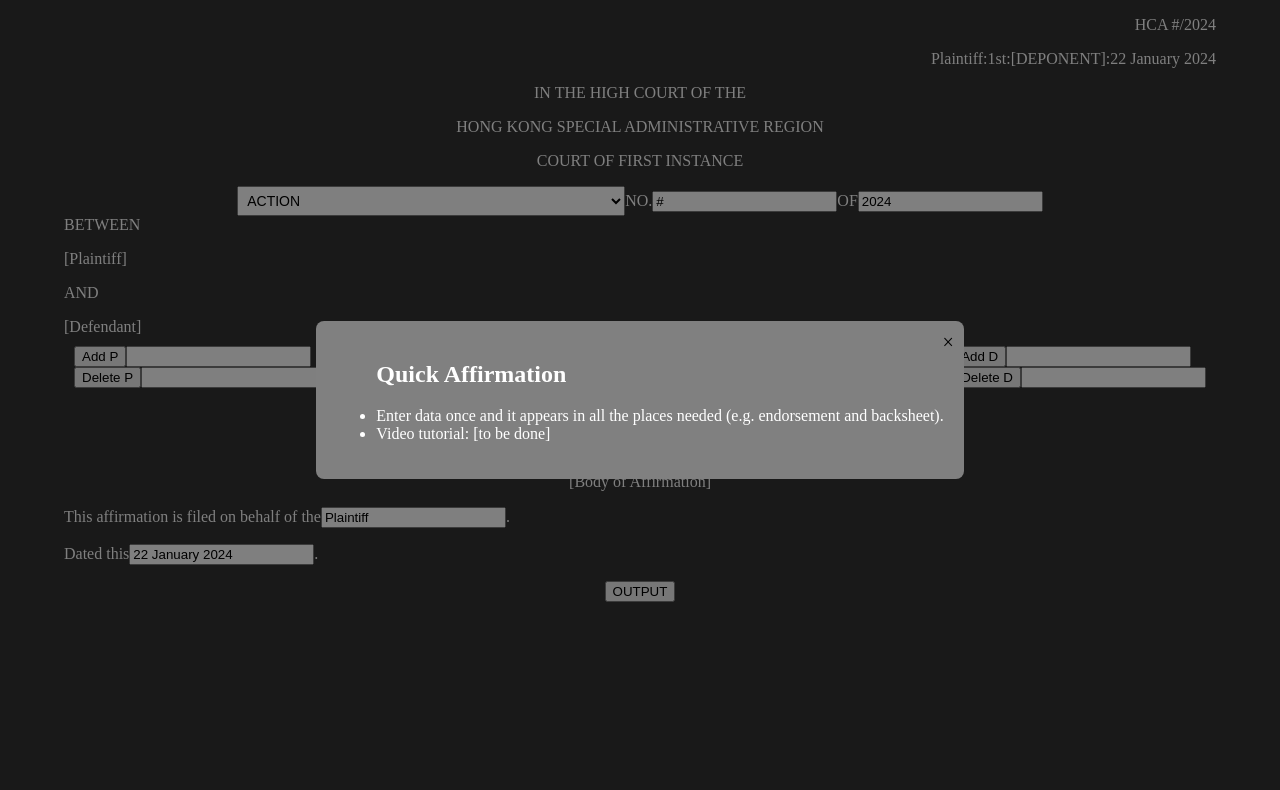
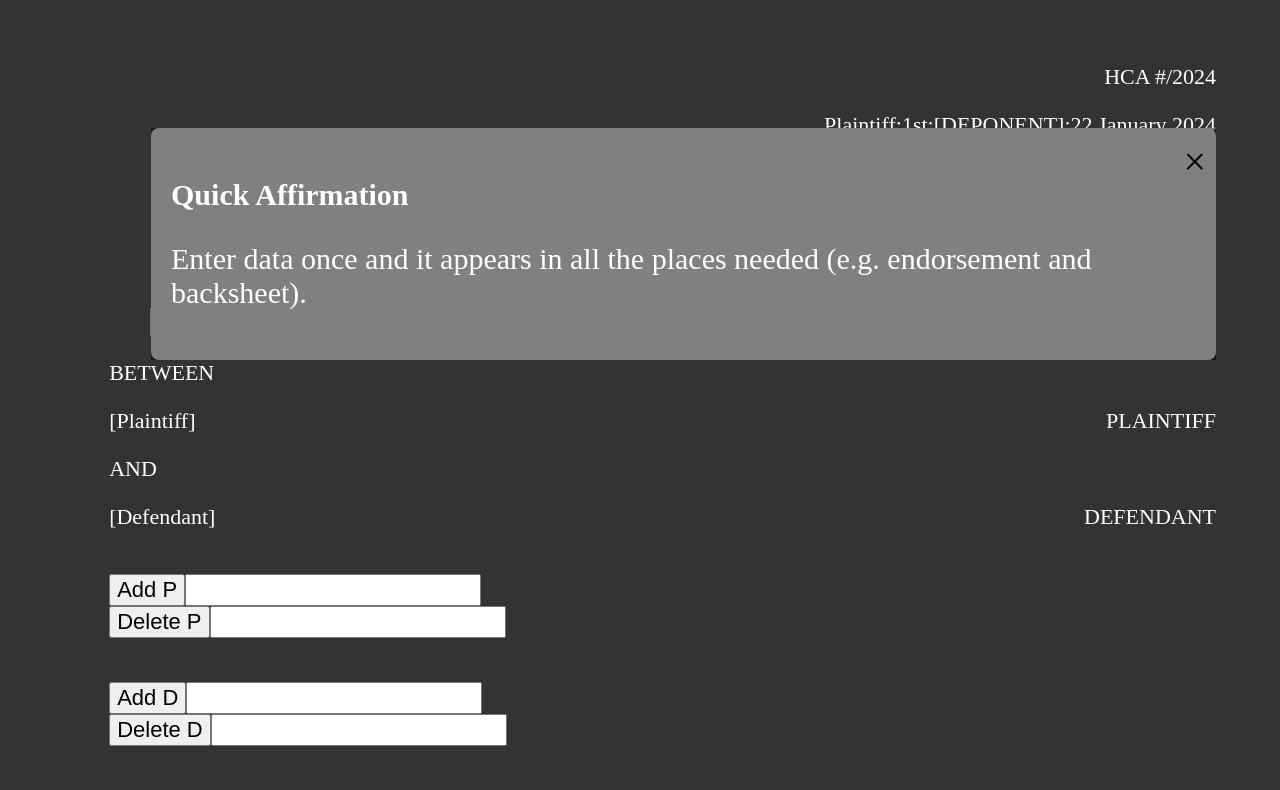
Before and after one commit to 3willows/quickAffirmation, a React (Create React App) app: page / in a window 1280 px wide. Shown: the top 790 px of the page. Built offline with nearby package versions, Linux system fonts and the light colour scheme.

Commit message:
further styling

```diff
--- a/src/App.css
+++ b/src/App.css
@@ -5,13 +5,21 @@ body {
   /* Text color */
   font-family: 'Times New Roman', serif;
   /* Set font to Times New Roman */
-  margin: 0 5%;
+  font-size: 22px;
+  /* Default font size for computer screens */
+  text-align: center;
+
+  margin: 5% 5%;
   /* Add 5% margin on the left and right sides */
 
 }
 
-.App {
-  text-align: center;
+@media only screen and (max-width: 300px) {
+
+  /* Font size for screens smaller than 768px (e.g., mobile screens) */
+  body, input, button {
+    font-size: 14px;
+  }
 }
 
 select {
@@ -23,12 +31,16 @@ select {
   /* Adjust font size for select boxes */
 }
 
+input, button {
+  font-size: 22px;
+}
 
 .top-right {
   text-align: right;
 }
 
 .go-left {
+  margin: 2%;
   text-align: left;
 }
 
@@ -47,8 +59,7 @@ select {
 
 .flex-box {
   text-align: left;
-  margin: 10px;
-  /* Responsive width using clamp */
+  margin: 2%;
 }
 
 @media only screen and (max-width: 1000px) {
@@ -77,11 +88,9 @@ select {
 
 /* Add modal styles to your CSS */
 .modal-overlay {
+  z-index: 1000;
+  margin: 5% 5%;
   position: fixed;
-  top: 0;
-  left: 0;
-  width: 100%;
-  height: 100%;
   background: rgba(0, 0, 0, 0.5);
   display: flex;
   justify-content: center;
@@ -91,6 +100,7 @@ select {
 .modal-content {
   background: gray;
   padding: 20px;
+  font-size: 30px;
   border-radius: 8px;
   position: relative;
 }
@@ -99,8 +109,33 @@ select {
   position: absolute;
   top: 10px;
   right: 10px;
-  font-size: 20px;
+  font-size: 40px;
   color: black;
   /* Adjust close button color to improve visibility */
   cursor: pointer;
 }
+
+/* Define styles for the large button */
+.large-button {
+  display: inline-block;
+  padding: 15px 30px;
+  font-size: 18px;
+  text-align: center;
+  text-decoration: none;
+  background-color: #666b66; /* Green background color */
+  color: white; /* White text color */
+  border-radius: 8px; /* Rounded corners */
+  cursor: pointer;
+}
+
+/* Hover effect */
+.large-button:hover {
+  background-color: #b7bab7;
+  color: black;
+}
+
+/* Active effect */
+.large-button:active {
+  background-color: #666b66;
+  color: black; /* Green background color */
+}
--- a/src/App.js
+++ b/src/App.js
@@ -91,7 +91,7 @@ function App() {
             setAffirmNumber={setAffirmNumber}
             setDeponentName={setDeponentName}
           />
-          <p>
+          <p className="go-left">
             I, {deponentName}, of [address] do solemnly, truthfully and
             sincerely affirm and say as follows:-
           </p>
@@ -134,8 +134,8 @@ export default App
 
 function ToggleButtons({ inputOpen, toggleInputOpen }) {
   return (
-    <div>
-      <button onClick={toggleInputOpen}>
+    <div >
+      <button className="large-button" onClick={toggleInputOpen}>
         {inputOpen ? `OUTPUT` : `INPUT`}
       </button>
     </div>
--- a/src/components/Input.js
+++ b/src/components/Input.js
@@ -35,9 +35,6 @@ export function Heading({
       <FullHeading />
       <select value={caseType} onChange={(e) => setCaseType(e.target.value)}>
         <option value="ACTION">ACTION</option>
-        <option value="APPLICATION TO SET ASIDE A STATUTORY DEMAND">
-          APPLICATION TO SET ASIDE A STATUTORY DEMAND
-        </option>
         <option value="BANKRUPTCY">BANKRUPTCY</option>
         <option value="COMPANIES (WINDING-UP) PROCEEDINGS">
           COMPANIES (WINDING-UP) PROCEEDINGS
--- a/src/components/Output.js
+++ b/src/components/Output.js
@@ -29,7 +29,7 @@ export function Output({
         defendants={defendants}
         partyName={partyName}
       />
-      <p>
+      <p className="go-left">
         {" "}
         I, {deponentName}, of [business address] do solemnly, truthfully and sincerely
         affirm and say as follows:-
--- a/src/components/Party&DisplayParties.js
+++ b/src/components/Party&DisplayParties.js
@@ -23,7 +23,7 @@ export function DisplayParties({ plaintiffs, defendants }) {
     <div className="go-left">
       BETWEEN
       <p>
-        {plaintiffs.length === 0 && `[Plaintiff]`}
+        {plaintiffs.length === 0 && <div>[Plaintiff]<span className="go-right">PLAINTIFF</span></div> }
         {plaintiffs.map((party, iterator) => (
           <Party
             name={party.name}
@@ -36,7 +36,7 @@ export function DisplayParties({ plaintiffs, defendants }) {
       </p>
       <p>AND</p>
       <div>
-        {defendants.length === 0 && `[Defendant]`}
+        {defendants.length === 0 && <div>[Defendant]<span className="go-right">DEFENDANT</span></div>}
         {defendants.map((party, iterator) => (
           <Party
             name={party.name}
--- a/src/components/PopUpContent.js
+++ b/src/components/PopUpContent.js
@@ -9,18 +9,14 @@ export const PopUpContent = () => {
   }
 
   return (
-    <div>
+    <div className="go-left">
       <Modal isOpen={isModalOpen} onClose={closeModal}>
-        <ul className="go-left">
-          <h2>Quick Affirmation</h2>
-          <li>
-           Enter data once and it appears in all the places needed (e.g. endorsement and backsheet).
-          </li>
-          <li>
-            Video tutorial:
-            [to be done]
-          </li>
-        </ul>
+        <p><strong>Quick Affirmation</strong></p>
+        <p className="">
+          {" "}
+          Enter data once and it appears in all the places needed (e.g.
+          endorsement and backsheet).
+        </p>
       </Modal>
     </div>
   )
```
